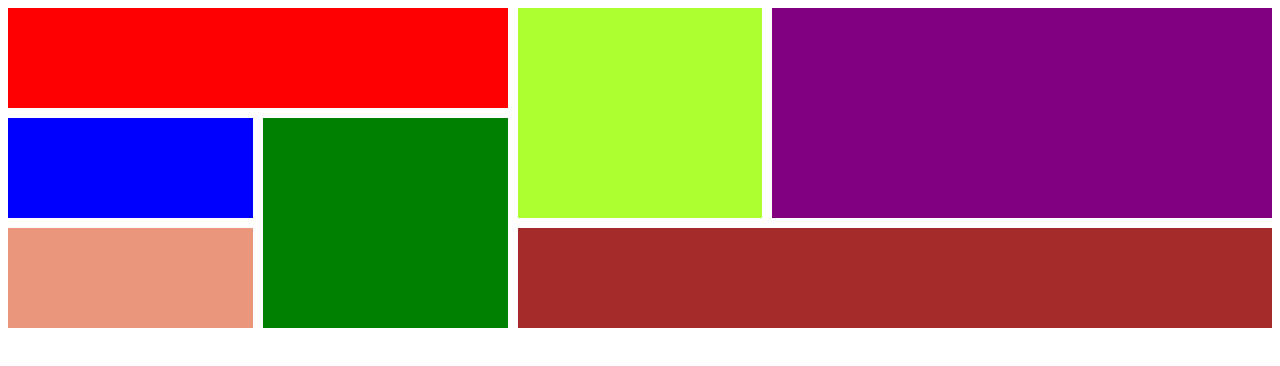
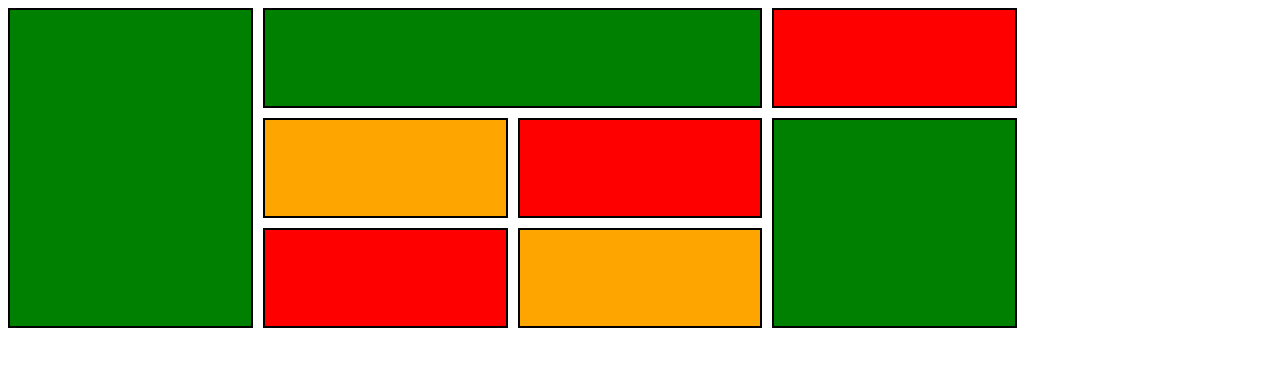
Before and after one commit to Nigora880/grid1, a plain HTML site: page index.html in a window 1280 px wide. Drawn offline with Linux system fonts and the light colour scheme.

Commit message:
first commit

```diff
--- a/css/main.css
+++ b/css/main.css
@@ -6,43 +6,47 @@
 }
 .card{
     padding: 2px;
-    border:none
- /*   background-color: coral;
-    color: white;*/
+    border:2px solid black;
+    color: darkblue;
 }
 .card1{
-    grid-column: 1/3;
-    grid-row: 1/2;
-    background-color: red;
+    grid-column: 1/2;
+    grid-row: 1/4;
+    background-color: green;
 }
 .card2{
-    grid-column: 3/4;
-    grid-row: 1/3;
-    background-color:greenyellow
+    grid-column: 2/4;
+    grid-row: 1/2;
+    background-color:green
 }
 .card3{
-    grid-column: 4/6;
-    grid-row: 1/3;
-background-color: purple;
+    grid-column: 4/5;
+    grid-row: 1/2;
+background-color: red;
 }
 .card4{
-    grid-column: 1/2;
+    grid-column: 2/3;
     grid-row: 2/3;
-    background-color: blue;
+    background-color: orange;
 }
 .card5{
-    grid-column: 2/3;
-    grid-row: 2/4;
-    background-color: green;
+    grid-column: 3/4;
+    grid-row: 2/3;
+    background-color: red;
 
 }
 .card6{
-    grid-column: 1/2;
+    grid-column: 2/3;
     grid-row: 3/4;
-    background-color: darksalmon;
+    background-color: red;
 }
 .card7{
-    grid-column: 3/6;
+    grid-column: 3/4;
     grid-row: 3/4;
-    background-color: brown;
+    background-color: orange;
 }
+.card8{
+    grid-column: 4/5;
+    grid-row: 2/4;
+    background-color: green;
+}
--- a/index.html
+++ b/index.html
@@ -15,6 +15,8 @@
         <div class="card card5"></div>
         <div class="card card6"></div>
         <div class="card card7"></div>
+        <div class="card card8"></div>
+
     </div>
 </body>
 </html>
```
